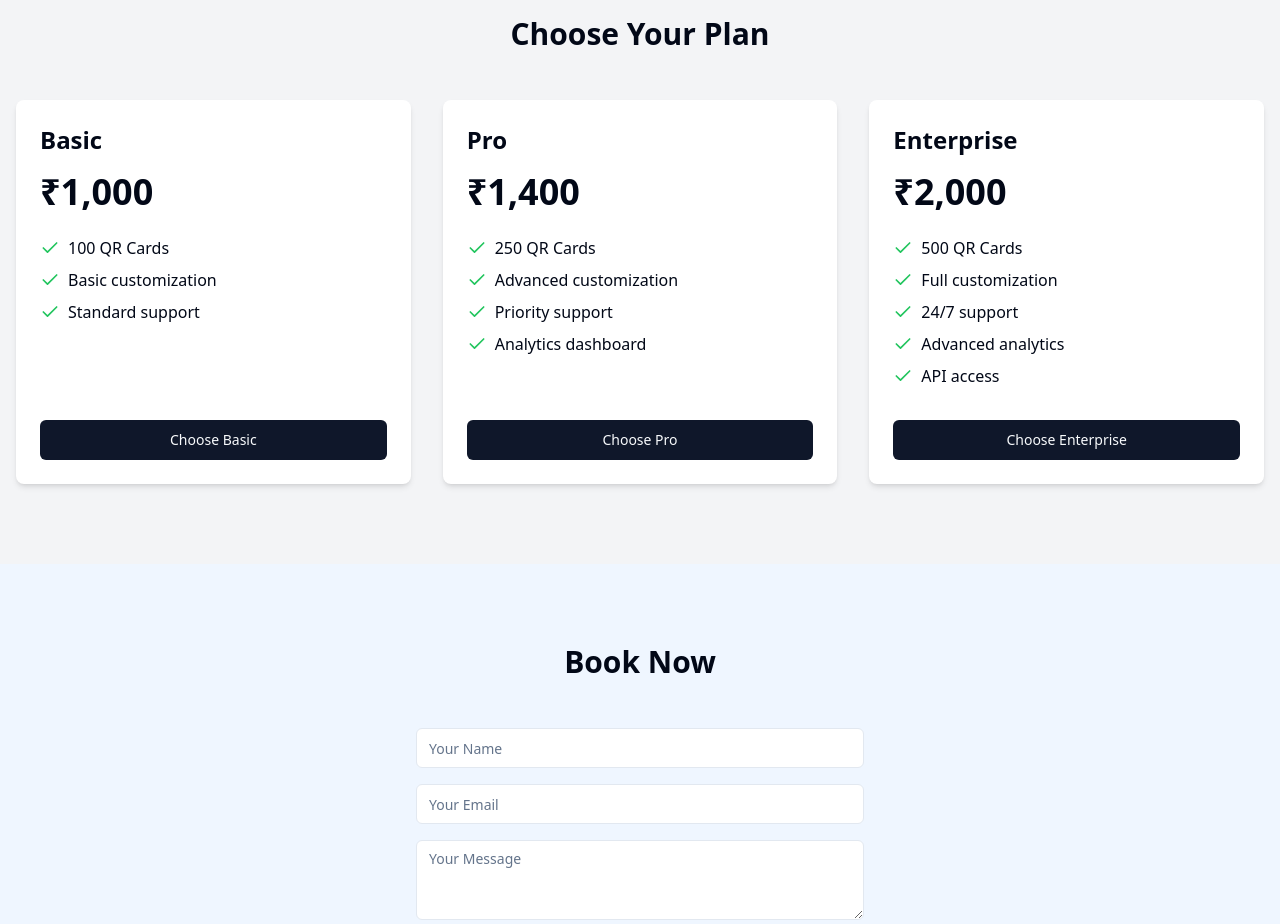
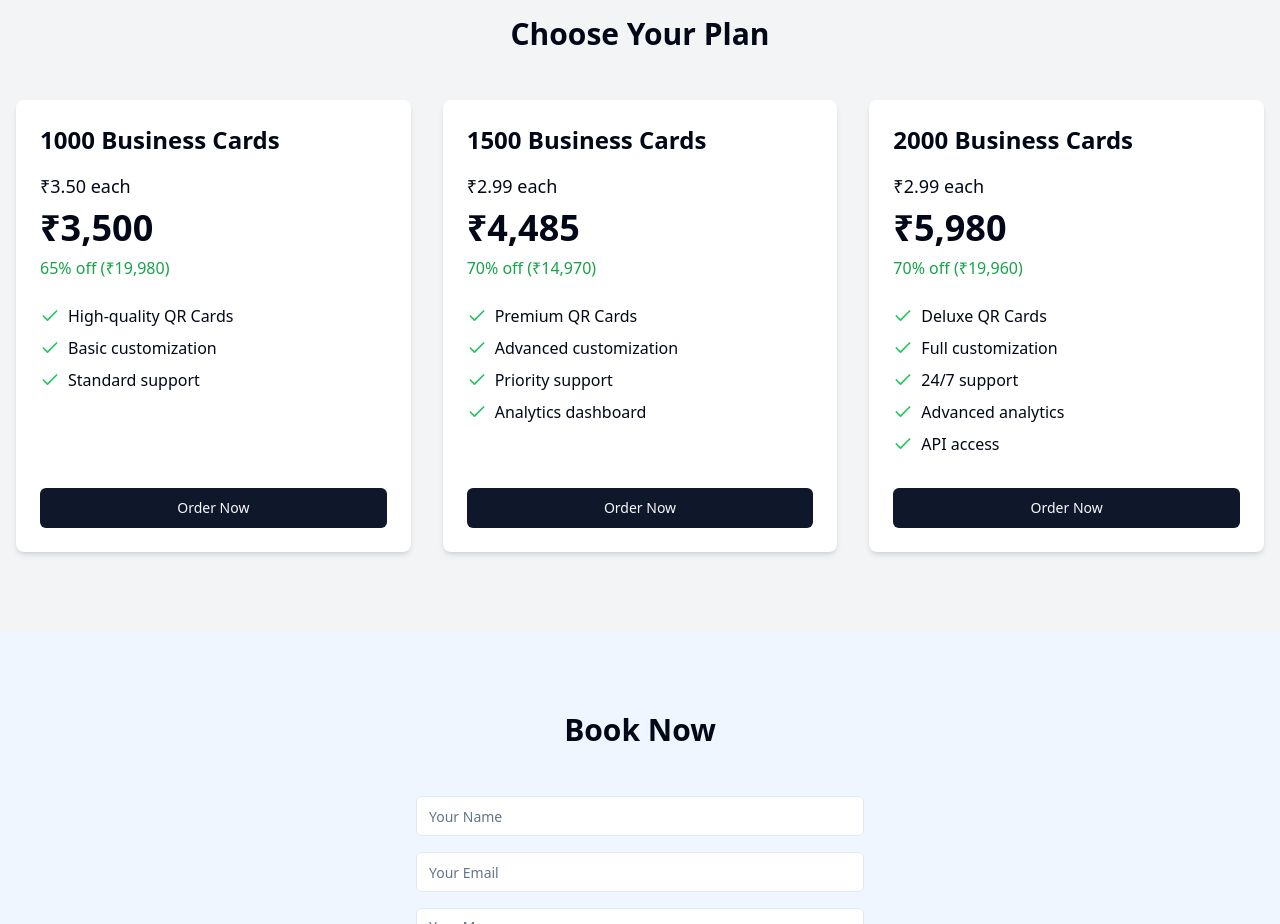
Before and after one commit to muhammedadnanv/4x4-qrcard-springboard, a React (Vite) app: page / in a window 1280 px wide. Shown: the part 1500-2424 px from the top of the page. Built offline with nearby package versions, Linux system fonts and the light colour scheme.

Commit message:
Update pricing for business cards
Adjusted pricing tiers for business cards to reflect new rates:
- 1,000 cards at ₹3.50 each
- 1,500 cards at ₹2.99 each
- 2,000 cards at ₹2.99 each
- Discounts applied for bulk orders.
[skip gpt_engineer]

```diff
--- a/src/components/Pricing.jsx
+++ b/src/components/Pricing.jsx
@@ -2,10 +2,12 @@ import React from 'react';
 import { Check } from 'lucide-react';
 import { Button } from "@/components/ui/button";
 
-const PricingTier = ({ name, price, features }) => (
+const PricingTier = ({ quantity, pricePerCard, totalPrice, discount, originalPrice, features }) => (
   <div className="bg-white p-6 rounded-lg shadow-md flex flex-col">
-    <h3 className="text-2xl font-bold mb-4">{name}</h3>
-    <p className="text-4xl font-bold mb-6">₹{price.toLocaleString('en-IN')}</p>
+    <h3 className="text-2xl font-bold mb-4">{quantity} Business Cards</h3>
+    <p className="text-lg mb-2">₹{pricePerCard.toFixed(2)} each</p>
+    <p className="text-4xl font-bold mb-2">₹{totalPrice.toLocaleString('en-IN')}</p>
+    <p className="text-green-600 mb-6">{discount}% off (₹{originalPrice.toLocaleString('en-IN')})</p>
     <ul className="mb-6 flex-grow">
       {features.map((feature, index) => (
         <li key={index} className="flex items-center mb-2">
@@ -14,36 +16,45 @@ const PricingTier = ({ name, price, features }) => (
         </li>
       ))}
     </ul>
-    <Button className="w-full">Choose {name}</Button>
+    <Button className="w-full">Order Now</Button>
   </div>
 );
 
 const Pricing = () => {
   const tiers = [
     {
-      name: "Basic",
-      price: 1000,
+      quantity: 1000,
+      pricePerCard: 3.50,
+      totalPrice: 3500,
+      discount: 65,
+      originalPrice: 19980,
       features: [
-        "100 QR Cards",
+        "High-quality QR Cards",
         "Basic customization",
         "Standard support"
       ]
     },
     {
-      name: "Pro",
-      price: 1400,
+      quantity: 1500,
+      pricePerCard: 2.99,
+      totalPrice: 4485,
+      discount: 70,
+      originalPrice: 14970,
       features: [
-        "250 QR Cards",
+        "Premium QR Cards",
         "Advanced customization",
         "Priority support",
         "Analytics dashboard"
       ]
     },
     {
-      name: "Enterprise",
-      price: 2000,
+      quantity: 2000,
+      pricePerCard: 2.99,
+      totalPrice: 5980,
+      discount: 70,
+      originalPrice: 19960,
       features: [
-        "500 QR Cards",
+        "Deluxe QR Cards",
         "Full customization",
         "24/7 support",
         "Advanced analytics",
```
